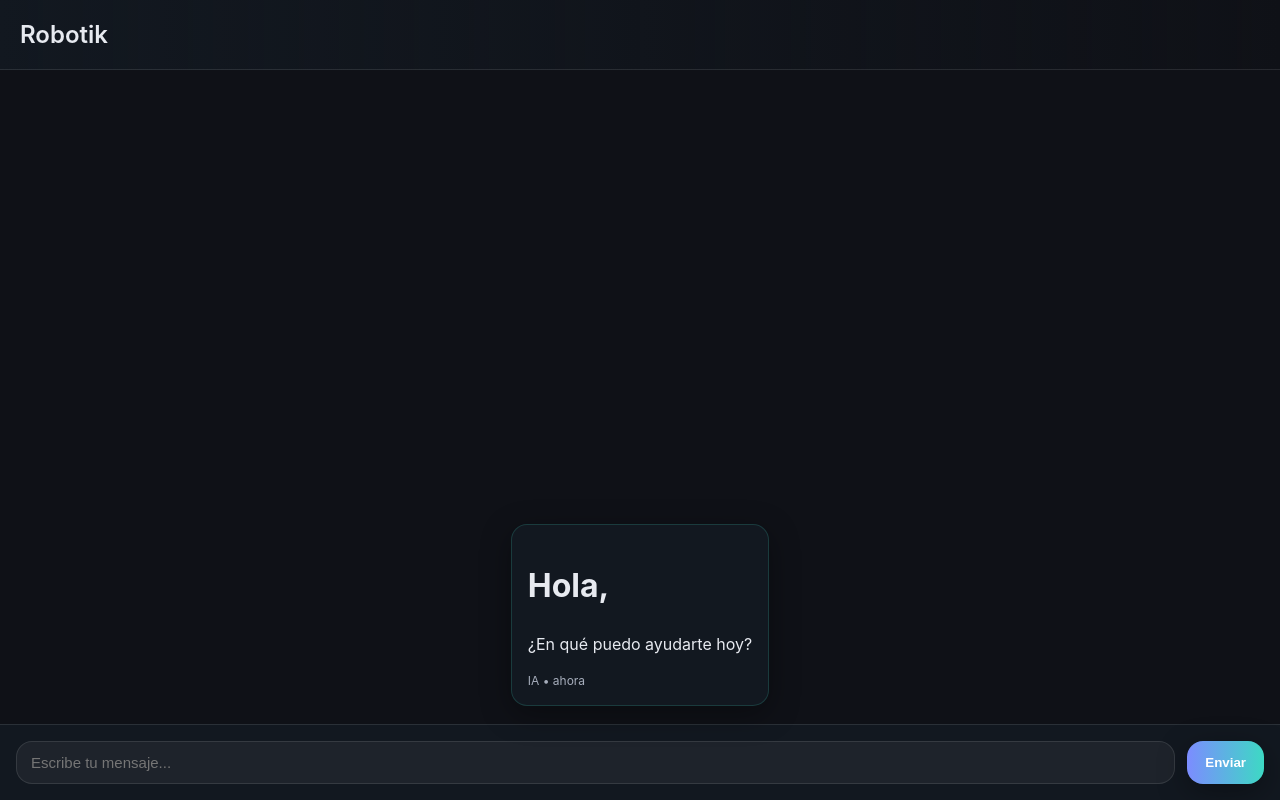
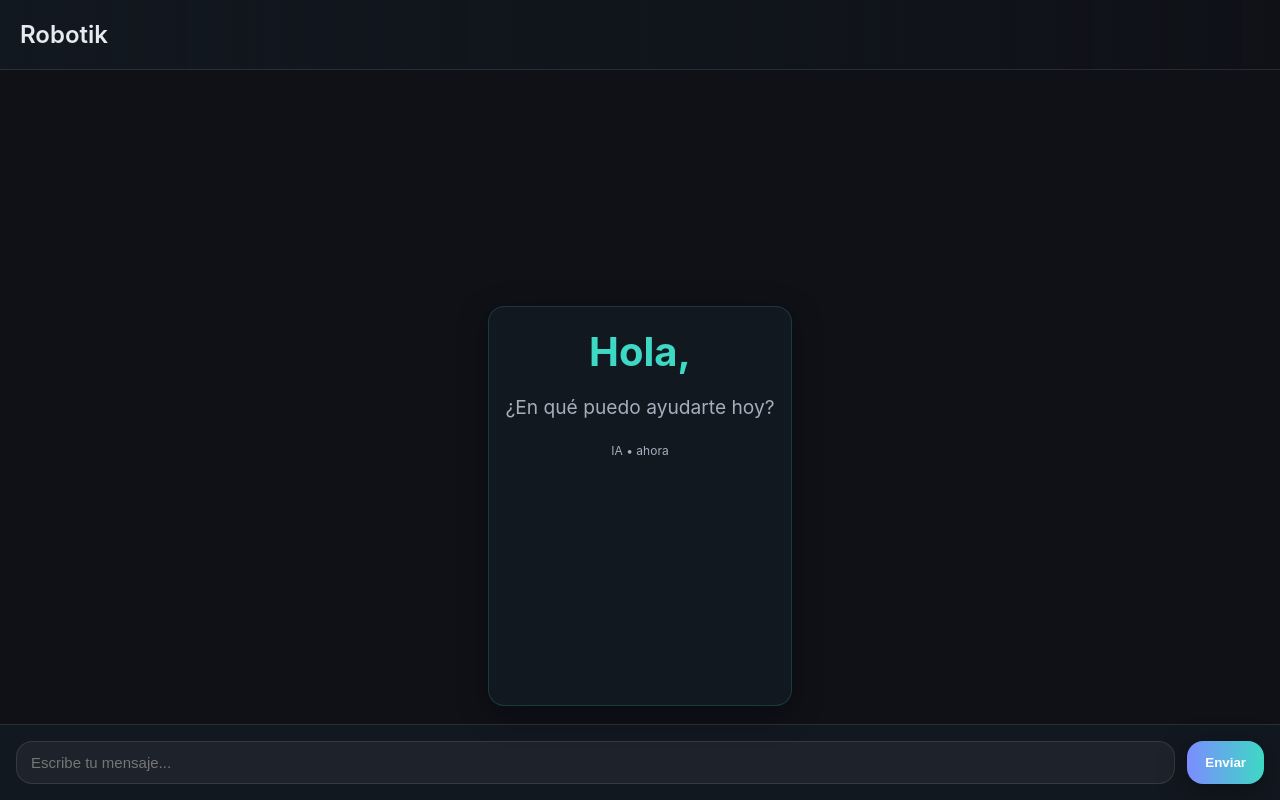
Before and after one commit to Iautomatics/contenedor-chat, a Flask app: page / in a window 1280 px wide. Run offline with Flask 3, Linux system fonts and the light colour scheme; some libraries are stand-ins or nearby versions.

Commit message:
Update index.html

```diff
--- a/templates/index.html
+++ b/templates/index.html
@@ -155,6 +155,28 @@
       .input-area { flex-direction: column; gap: 8px; }
       button { width: 100%; margin-left: 0; }
       }
+      /* ✅ Mensaje de bienvenida centrado */
+      #welcome {
+      display: flex;
+      flex-direction: column;
+      justify-content: center;
+      align-items: center;
+      text-align: center;
+      height: 50%; /* ocupa la mitad de la pantalla */
+      color: var(--text);
+      }
+
+      #welcome h1 {
+      font-size: 2.5rem; /* Hola grande */
+      margin: 0;
+      color: var(--accent);
+      }
+
+      #welcome p {
+      font-size: 1.2rem;
+      margin-top: 10px;
+      color: var(--text-dim);
+      }
     </style>
     <!-- Librerías para Markdown y resaltado -->
     <script src="https://cdn.jsdelivr.net/npm/marked/marked.min.js"></script>
```
